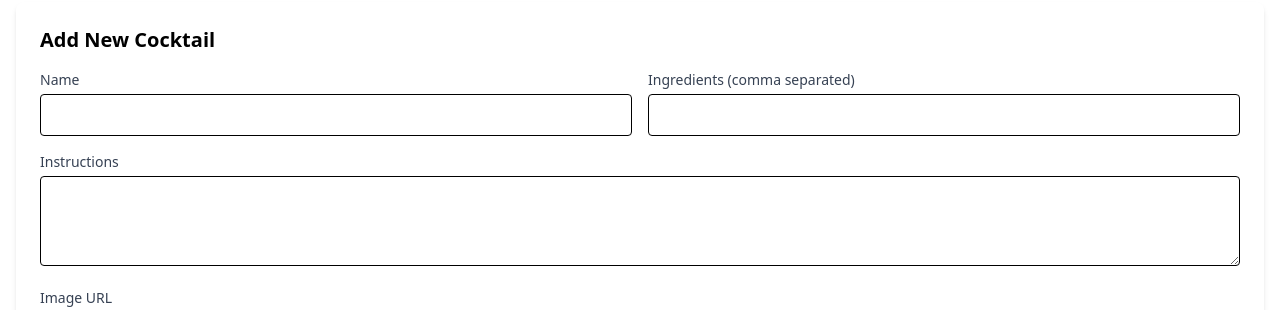
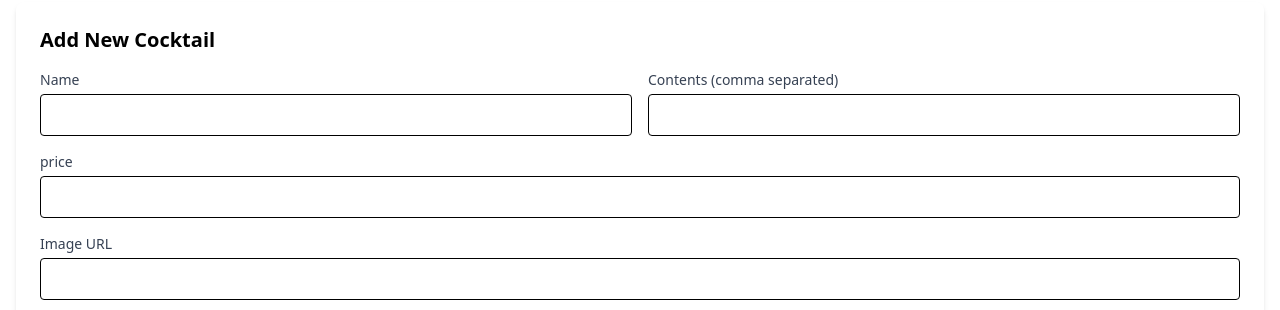
Before and after one commit to Elizabeth-NN/cocktails-project, a React (Vite) app: page /cocktails in a window 1280 px wide. Both pictures are taken after a click on the button "Add New Cocktail". Shown: the part 232-542 px from the top of the page. Built offline with nearby package versions, Linux system fonts and the light colour scheme; data requests are answered from the project's data file.

Commit message:
refactors cocktailDetails

```diff
--- a/db.json
+++ b/db.json
@@ -5,46 +5,42 @@
       "ingredients": [
         "1 oz gin 1 oz Campari 1 oz sweet vermouth"
       ],
-      "instructions": "Stir all ingredients with ice and strain into a rocks glass with ice. Garnish with orange peel.",
+      "price": "20",
       "image": "https://images.unsplash.com/photo-1542849187-5ec6ea5e6a27?w=600&auto=format&fit=crop&q=60&ixlib=rb-4.0.3&ixid=M3wxMjA3fDB8MHxzZWFyY2h8NHx8TmVncm9uaSUyMGNvY2t0YWlsfGVufDB8fDB8fHww",
       "id": "66b9"
     },
     {
-      "id": "bc49",
       "name": "coffee",
       "ingredients": [
         "coffe beans",
         "milk"
       ],
-      "instructions": "mix them",
-      "alcoholic": false,
-      "image": "https://images.unsplash.com/photo-1485808191679-5f86510681a2?w=600&auto=format&fit=crop&q=60&ixlib=rb-4.0.3&ixid=M3wxMjA3fDB8MHxzZWFyY2h8MzV8fGNvZmZlZXxlbnwwfHwwfHx8MA%3D%3D"
+      "price": "10\n",
+      "image": "https://images.unsplash.com/photo-1485808191679-5f86510681a2?w=600&auto=format&fit=crop&q=60&ixlib=rb-4.0.3&ixid=M3wxMjA3fDB8MHxzZWFyY2h8MzV8fGNvZmZlZXxlbnwwfHwwfHx8MA%3D%3D",
+      "id": "bc49"
     },
     {
-      "id": "1469",
       "name": "Lime juice",
       "ingredients": [
         "lime",
         "syrup"
       ],
-      "instructions": "stir vigorously",
-      "alcoholic": false,
-      "image": "https://images.unsplash.com/photo-1621263764928-df1444c5e859?w=600&auto=format&fit=crop&q=60&ixlib=rb-4.0.3&ixid=M3wxMjA3fDB8MHxzZWFyY2h8Mnx8bGltZSUyMGp1aWNlfGVufDB8fDB8fHww"
+      "price": "30\n",
+      "image": "https://images.unsplash.com/photo-1621263764928-df1444c5e859?w=600&auto=format&fit=crop&q=60&ixlib=rb-4.0.3&ixid=M3wxMjA3fDB8MHxzZWFyY2h8Mnx8bGltZSUyMGp1aWNlfGVufDB8fDB8fHww",
+      "id": "1469"
     },
     {
-      "id": "2eda",
       "name": "cranberry juice",
       "ingredients": [
         "cranberries",
         "syrup",
         "fuck ton of sugar"
       ],
-      "instructions": "blend",
-      "alcoholic": false,
-      "image": "https://plus.unsplash.com/premium_photo-1664472688479-167c2b9ff0f7?w=600&auto=format&fit=crop&q=60&ixlib=rb-4.0.3&ixid=M3wxMjA3fDB8MHxzZWFyY2h8MXx8Y3JhbmJlcnJ5JTIwanVpY2V8ZW58MHx8MHx8fDA%3D"
+      "price": "20",
+      "image": "https://plus.unsplash.com/premium_photo-1664472688479-167c2b9ff0f7?w=600&auto=format&fit=crop&q=60&ixlib=rb-4.0.3&ixid=M3wxMjA3fDB8MHxzZWFyY2h8MXx8Y3JhbmJlcnJ5JTIwanVpY2V8ZW58MHx8MHx8fDA%3D",
+      "id": "2eda"
     },
     {
-      "id": "21e1",
       "name": "classic mojito",
       "ingredients": [
         "Vodka",
@@ -56,12 +52,11 @@
         "Simple syrup",
         "0.5 oz"
       ],
-      "instructions": "Muddle mint leaves with sugar and lime juice. Add rum and ice, then top with soda water. Stir gently",
-      "alcoholic": true,
-      "image": "https://images.unsplash.com/photo-1627366421344-4feecac34622?w=600&auto=format&fit=crop&q=60&ixlib=rb-4.0.3&ixid=M3wxMjA3fDB8MHxzZWFyY2h8MTB8fG1vaml0byUyMGNvY2t0YWlsfGVufDB8fDB8fHww"
+      "price": "24",
+      "image": "https://images.unsplash.com/photo-1627366421344-4feecac34622?w=600&auto=format&fit=crop&q=60&ixlib=rb-4.0.3&ixid=M3wxMjA3fDB8MHxzZWFyY2h8MTB8fG1vaml0byUyMGNvY2t0YWlsfGVufDB8fDB8fHww",
+      "id": "21e1"
     },
     {
-      "id": "8247",
       "name": "Margarita",
       "ingredients": [
         "2 oz tequila",
@@ -70,30 +65,28 @@
         "1/2 oz simple syrup",
         "Salt for rim"
       ],
-      "instructions": "Rim the glass with salt. Shake all ingredients with ice and strain into a salt-rimmed glass. Garnish",
-      "alcoholic": true,
-      "image": "https://images.unsplash.com/photo-1544145945-b4744b209fc2?w=600&auto=format&fit=crop&q=60&ixlib=rb-4.0.3&ixid=M3wxMjA3fDB8MHxzZWFyY2h8Mnx8TWFyZ2FyaXRhJTIwY29ja3RhaWx8ZW58MHx8MHx8fDA%3D"
+      "price": "32\n",
+      "image": "https://images.unsplash.com/photo-1544145945-b4744b209fc2?w=600&auto=format&fit=crop&q=60&ixlib=rb-4.0.3&ixid=M3wxMjA3fDB8MHxzZWFyY2h8Mnx8TWFyZ2FyaXRhJTIwY29ja3RhaWx8ZW58MHx8MHx8fDA%3D",
+      "id": "8247"
     },
     {
-      "id": "70e6",
       "name": "Piña Colada",
       "ingredients": [
         "2 oz white rum 2 oz coconut cream 2 oz pineapple juice"
       ],
-      "instructions": "Blend all ingredients until smooth. Pour into a chilled glass and garnish with pineapple wedge",
-      "alcoholic": true,
-      "image": "https://images.unsplash.com/photo-1617728273800-1e615ab03037?w=600&auto=format&fit=crop&q=60&ixlib=rb-4.0.3&ixid=M3wxMjA3fDB8MHxzZWFyY2h8Mnx8UGklQzMlQjFhJTIwQ29sYWRhJTIwY29ja3RhaWx8ZW58MHx8MHx8fDA%3D"
+      "price": "23",
+      "image": "https://images.unsplash.com/photo-1617728273800-1e615ab03037?w=600&auto=format&fit=crop&q=60&ixlib=rb-4.0.3&ixid=M3wxMjA3fDB8MHxzZWFyY2h8Mnx8UGklQzMlQjFhJTIwQ29sYWRhJTIwY29ja3RhaWx8ZW58MHx8MHx8fDA%3D",
+      "id": "70e6"
     },
     {
-      "id": "6b5e",
       "name": "Espresso Martini",
       "ingredients": [
         "1.5 oz vodka 1 oz coffee liqueur 1 oz fresh espresso",
         "tequilla"
       ],
-      "instructions": "Shake all ingredients with ice and strain into a chilled martini glass. Garnish with coffee beans.",
-      "alcoholic": true,
-      "image": "https://plus.unsplash.com/premium_photo-1668446356324-e6df431a3ec4?w=600&auto=format&fit=crop&q=60&ixlib=rb-4.0.3&ixid=M3wxMjA3fDB8MHxzZWFyY2h8NXx8RXNwcmVzc28lMjBNYXJ0aW5pJTIwY29ja3RhaWx8ZW58MHx8MHx8fDA%3D"
+      "price": "22",
+      "image": "https://plus.unsplash.com/premium_photo-1668446356324-e6df431a3ec4?w=600&auto=format&fit=crop&q=60&ixlib=rb-4.0.3&ixid=M3wxMjA3fDB8MHxzZWFyY2h8NXx8RXNwcmVzc28lMjBNYXJ0aW5pJTIwY29ja3RhaWx8ZW58MHx8MHx8fDA%3D",
+      "id": "6b5e"
     }
   ],
   "categories": [
--- a/src/components/ CocktailDetailsModal.jsx
+++ b/src/components/ CocktailDetailsModal.jsx
@@ -37,7 +37,7 @@ const CocktailDetailsModal = ({ cocktail, onClose, onEdit, onDelete }) => {
 
             <div className="grid grid-cols-1 md:grid-cols-2 gap-6 mb-6">
               <div>
-                <h3 className="text-lg font-semibold mb-2">Ingredients</h3>
+                <h3 className="text-lg font-semibold mb-2">Contents</h3>
                 <ul className="space-y-1">
                   {cocktail.ingredients.map((ingredient, idx) => (
                     <li key={idx} className="flex items-start">
@@ -51,16 +51,16 @@ const CocktailDetailsModal = ({ cocktail, onClose, onEdit, onDelete }) => {
               <div>
                 <h3 className="text-lg font-semibold mb-2">Details</h3>
                 <div className="space-y-2">
-                  <p><span className="font-medium">Category:</span> {cocktail.category || 'N/A'}</p>
-                  <p><span className="font-medium">Glass:</span> {cocktail.glass || 'N/A'}</p>
+                  <p><span className="font-medium">Category:</span> {cocktail.category || 'custom cocktail'}</p>
+                  <p><span className="font-medium">Glass:</span> {cocktail.glass || 'wine glass'}</p>
                   <p><span className="font-medium">Alcoholic:</span> {cocktail.alcoholic ? 'Yes' : 'No'}</p>
                 </div>
               </div>
             </div>
 
             <div>
-              <h3 className="text-lg font-semibold mb-2">Instructions</h3>
-              <p className="whitespace-pre-line">{cocktail.instructions}</p>
+              <h3 className="text-lg font-semibold mb-2">price</h3>
+              <p className="whitespace-pre-line">${cocktail.price}</p>
             </div>
 
             <div className="mt-6 flex space-x-2">
--- a/src/components/CocktailForm.jsx
+++ b/src/components/CocktailForm.jsx
@@ -27,7 +27,7 @@ const CocktailForm = ({
           </div>
           <div>
             <label className="block text-sm font-medium text-gray-700 mb-1">
-              Ingredients (comma separated)
+              Contents (comma separated)
             </label>
             <input
               type="text"
@@ -41,13 +41,13 @@ const CocktailForm = ({
           </div>
         </div>
         <div className="mb-4">
-          <label className="block text-sm font-medium text-gray-700 mb-1">Instructions</label>
-          <textarea
-            name="instructions"
-            value={formData.instructions}
+          <label className="block text-sm font-medium text-gray-700 mb-1">price</label>
+          <input
+            name="price"
+            value={formData.price}
             onChange={handleChange}
             className="w-full p-2 border rounded"
-            rows="3"
+            type="text"
             required
             disabled={isLoading}
           />
--- a/src/components/Hero.jsx
+++ b/src/components/Hero.jsx
@@ -2,7 +2,7 @@ import React from 'react'
 
 function Hero() {
   return (
-    <section className="bg-gradient-to-br from-pink-500 via-red-500 to-yellow-500 text-white py-20 px-6 text-center relative overflow-hidden">
+    <section className="bg-gradient-to-br from-pink-500 via-red-500 to-yellow-500 text-[#fff] py-20 px-6 text-center relative overflow-hidden">
       <div className="max-w-4xl mx-auto z-10 relative">
         <h1 className="text-4xl md:text-6xl font-bold mb-4 drop-shadow-lg">
           Shake Things Up 🍹
--- /dev/null
+++ b/src/components/Login.jsx
@@ -0,0 +1,66 @@
+// src/components/Login.js
+import React, { useState } from 'react';
+import { useNavigate } from 'react-router-dom';
+import { useAuth } from '../context/AuthContext';
+
+function Login() {
+  const [email, setEmail] = useState('');
+  const [password, setPassword] = useState('');
+  const [error, setError] = useState('');
+  const { login } = useAuth();
+  const navigate = useNavigate();
+
+  const handleSubmit = async (e) => {
+    e.preventDefault();
+    setError('');
+
+    const success = login(email, password);
+    if (success) {
+      navigate('/cocktails');
+    } else {
+      setError('Invalid email or password');
+    }
+  };
+
+  return (
+    <div className="max-w-md mx-auto p-6 mt-10 bg-white rounded-lg shadow-md">
+      <h2 className="text-2xl font-bold text-center text-gray-800 mb-6">Login</h2>
+      {error && <p className="text-red-500 text-center mb-4">{error}</p>}
+      <form onSubmit={handleSubmit} className="space-y-4">
+        <div>
+          <label className="block text-gray-700 mb-1">Email:</label>
+          <input
+            type="email"
+            value={email}
+            onChange={(e) => setEmail(e.target.value)}
+            required
+            className="w-full px-4 py-2 border border-gray-300 rounded focus:outline-none focus:ring-2 focus:ring-blue-500"
+          />
+        </div>
+        <div>
+          <label className="block text-gray-700 mb-1">Password:</label>
+          <input
+            type="password"
+            value={password}
+            onChange={(e) => setPassword(e.target.value)}
+            required
+            className="w-full px-4 py-2 border border-gray-300 rounded focus:outline-none focus:ring-2 focus:ring-blue-500"
+          />
+        </div>
+        <button
+          type="submit"
+          className="w-full py-2 px-4 bg-blue-600 text-white rounded hover:bg-blue-700 transition"
+        >
+          Login
+        </button>
+      </form>
+      <div className="mt-6 text-sm text-gray-600">
+        <p className="font-medium">Demo credentials:</p>
+        <p>Admin: admin@example.com / admin123</p>
+        <p>User: user@example.com / user123</p>
+      </div>
+    </div>
+  );
+}
+
+export default Login;
--- a/src/pages/CocktailsPage.jsx
+++ b/src/pages/CocktailsPage.jsx
@@ -16,7 +16,7 @@ const CocktailsPage = () => {
   const [formData, setFormData] = useState({
     name: '',
     ingredients: '',
-    instructions: '',
+    price: '',
     image: ''
   });
   const [isLoading, setIsLoading] = useState(false);
@@ -78,7 +78,7 @@ const CocktailsPage = () => {
       const cocktailData = {
         name: formData.name,
         ingredients: ingredientsArray,
-        instructions: formData.instructions,
+        price: formData.price,
         image: formData.image
       };
 
@@ -109,7 +109,7 @@ const CocktailsPage = () => {
     setFormData({
       name: cocktail.name,
       ingredients: formatIngredientsForDisplay(cocktail.ingredients),
-      instructions: cocktail.instructions,
+      price: cocktail.price,
       image: cocktail.image || ''
     });
     setShowAddForm(true);
@@ -133,7 +133,7 @@ const CocktailsPage = () => {
   };
 
   const resetForm = () => {
-    setFormData({ name: '', ingredients: '', instructions: '', image: '' });
+    setFormData({ name: '', ingredients: '', price: '', image: '' });
     setEditingCocktail(null);
   };
 
```
Also changed, not shown: src/components/CocktailCard.jsx (+5 -3 lines).
